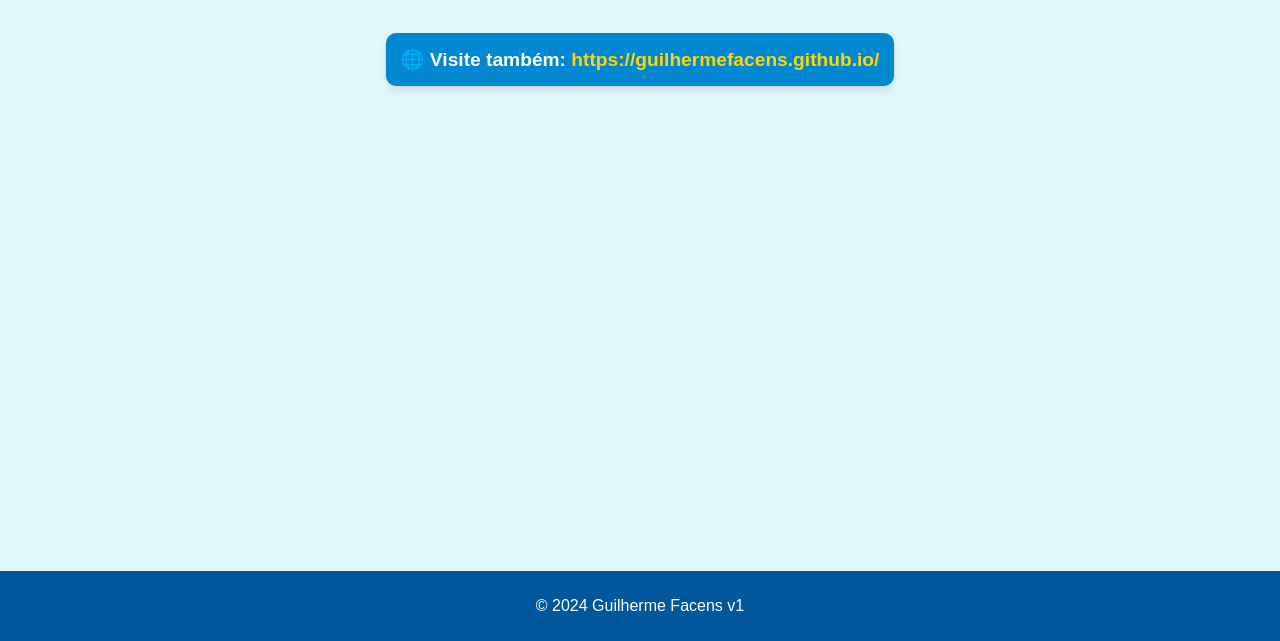
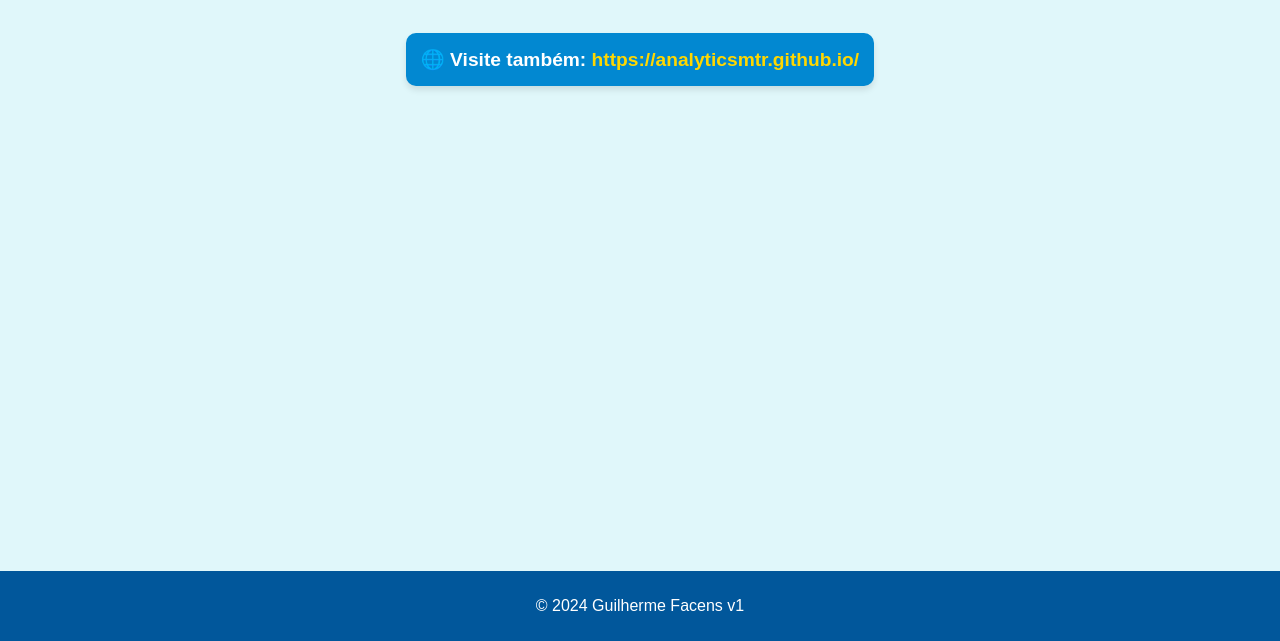
Before and after one commit to GuilhermeFacens/GuilhermeFacens.github.io, a plain HTML site: page index.html in a window 1280 px wide. Shown: the part 159-800 px from the top of the page. Drawn offline with Linux system fonts and the light colour scheme.

Commit message:
Update index.html

```diff
--- a/index.html
+++ b/index.html
@@ -22,7 +22,7 @@
 
         <!-- Campo de destaque -->
         <div class="highlight">
-            🌐 Visite também: <a href="https://guilhermefacens.github.io/" target="_blank">https://guilhermefacens.github.io/</a>
+            🌐 Visite também: <a href="https://analyticsmtr.github.io/" target="_blank">https://analyticsmtr.github.io/</a>
         </div>
     </main>
     <footer>
```
